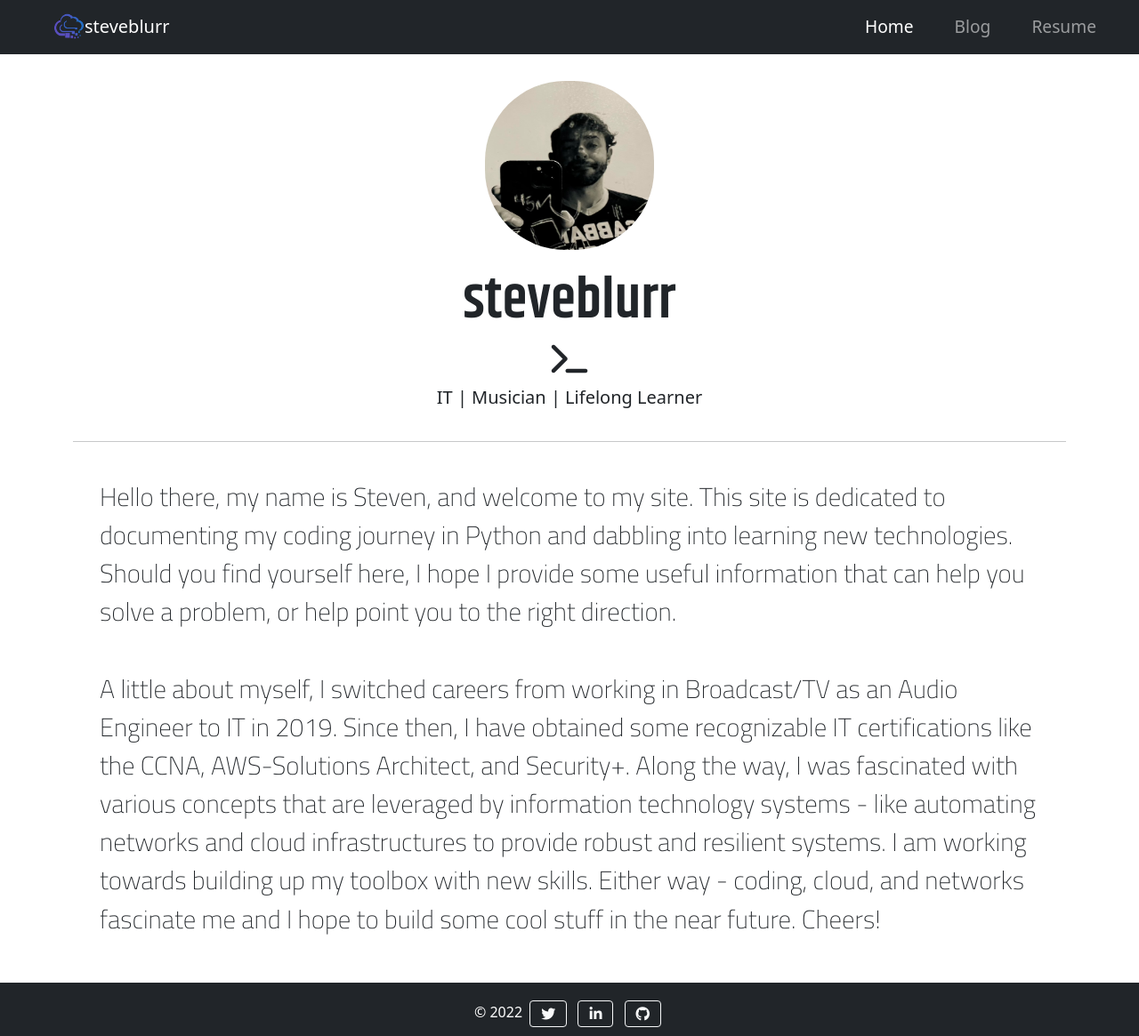
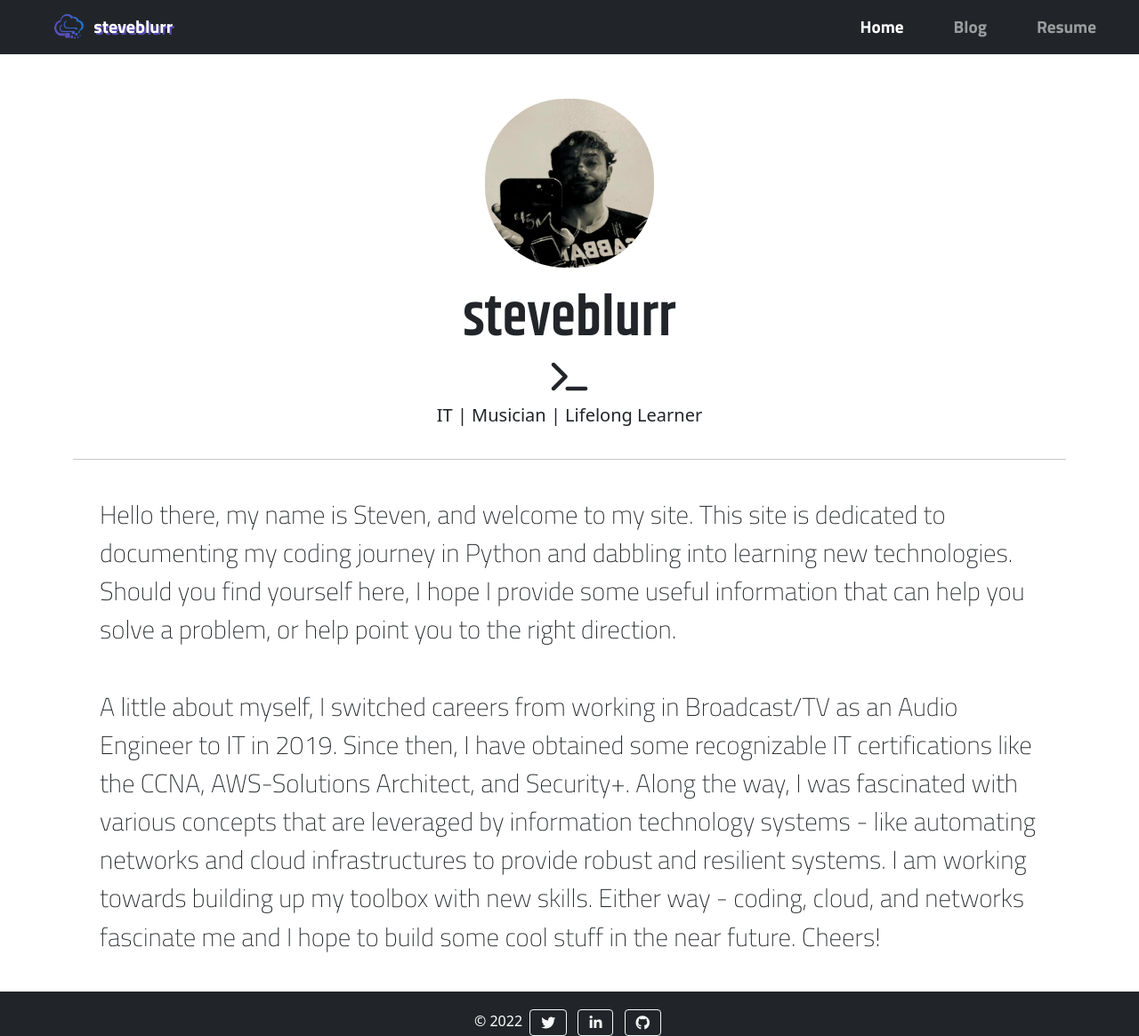
Before and after one commit to steveblurr/spazztictreeprotocol.com, a Jekyll site: the page built from index.markdown, in a window 1280 px wide. Shown: the whole page at 89% size. Built offline with Jekyll 4.4.1, drawn with Linux system fonts in a browser that asks for light colours; nearby versions of some CDN libraries; some web fonts are replaced.

Commit message:
more index changes to font / fx

```diff
--- a/Gemfile
+++ b/Gemfile
@@ -7,7 +7,7 @@ source "https://rubygems.org"
 #
 # GitHUb Pages GEM
 gem "github-pages", "~> 225", group: :jekyll_plugins
-
+#
 # This will help ensure the proper Jekyll version is running.
 # Happy Jekylling!
 # gem "jekyll", "~> 4.2.1"
--- a/_includes/nav.html
+++ b/_includes/nav.html
@@ -1,7 +1,7 @@
 <nav class="navbar navbar-expand-lg navbar-dark bg-dark">
     <div class="nav-con container-fluid">
-        <a class="navbar-brand" href="/">
-          <img src="../images/stp_logo.PNG" width="35" height="30" class="d-inline-block align-top" alt="">steveblurr
+        <a class="navbar-brand navbar-name" href="/">
+          <img src="../images/stp_logo.PNG" width="35" height="30" class="d-inline-block align-top" alt=""> <span class="nav-name">steveblurr</span>
         </a>
 
         <button class="navbar-toggler" type="button" data-bs-toggle="collapse" data-bs-target="#navbarSupportedContent"
@@ -12,7 +12,7 @@
             <ul class="navbar-nav ms-auto mb-2 mb-lg-0">
               {% for nav_item in site.data.navigation %}
                 <li class="nav-item">
-                    <a {% if {{nav_item.url}} == {{page.url}} %}class="nav-link active"{% endif %}class="nav-link" aria-current="page" href="{{nav_item.url}}">{{nav_item.title}}</a>
+                    <a {% if {{nav_item.url}} == {{page.url}} %} class="nav-link active" {% endif %} class="nav-link" aria-current="page" href="{{nav_item.url}}">{{nav_item.title}}</a>
                 </li>
               {% endfor %}
             </ul>
--- a/css/styles.css
+++ b/css/styles.css
@@ -6,14 +6,19 @@ html, body {
 }
 
 footer {
-    height: 60px;
+    height: 50px;
     position: fixed;
     bottom: 0;
     width: 100%;
 }
 
-foot-section {
-    margin-bottom: 0;
+
+.nav-name{
+  padding-top: 2px;
+  margin-left: 5px;
+  font-family: "Titillium Web", sans-serif;
+  font-weight: bold;
+  text-shadow: 2px 2px #5148ad;
 }
 
     /* HOME PAGE */
@@ -41,11 +46,10 @@ foot-section {
     font-size: 28px;
   }
 
-
 }
 
 .main-div {
-   padding-top: 30px;
+   padding-top: 50px;
    height: auto;
    text-align: center;
 }
@@ -85,9 +89,12 @@ foot-section {
 }
 
 .nav-item {
-    margin-left: 30px;
+    margin-left: 40px;
     font-size: 1.2rem;
+    font-family: "Titillium Web", sans-serif;
+    font-weight: bold;
 }
+
 
 /* BLOG PAGE */
 .blog-home {
```
